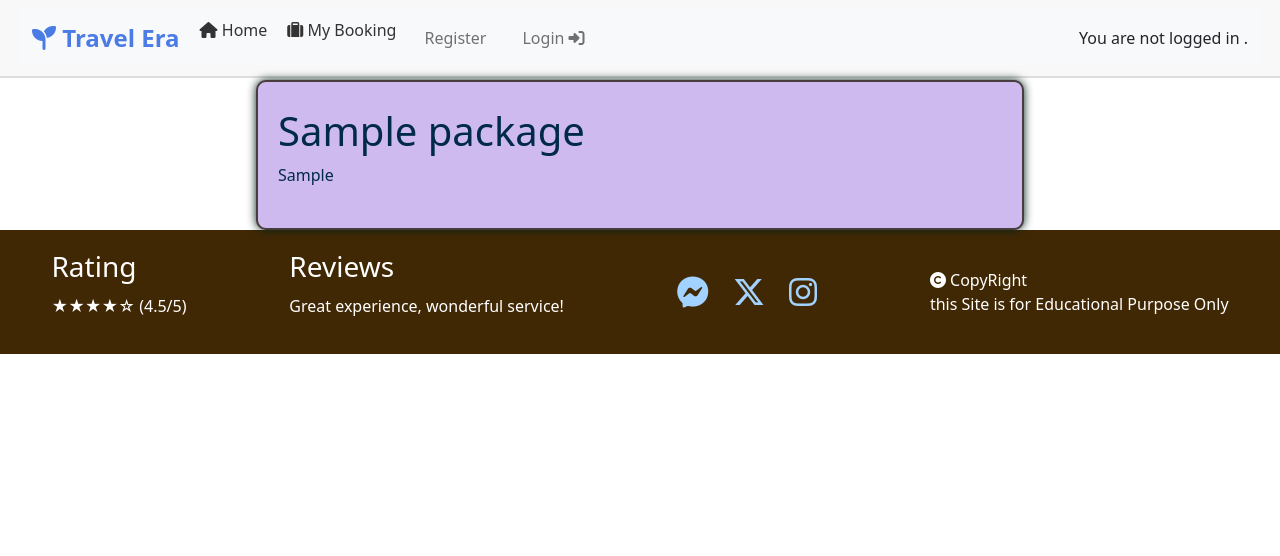
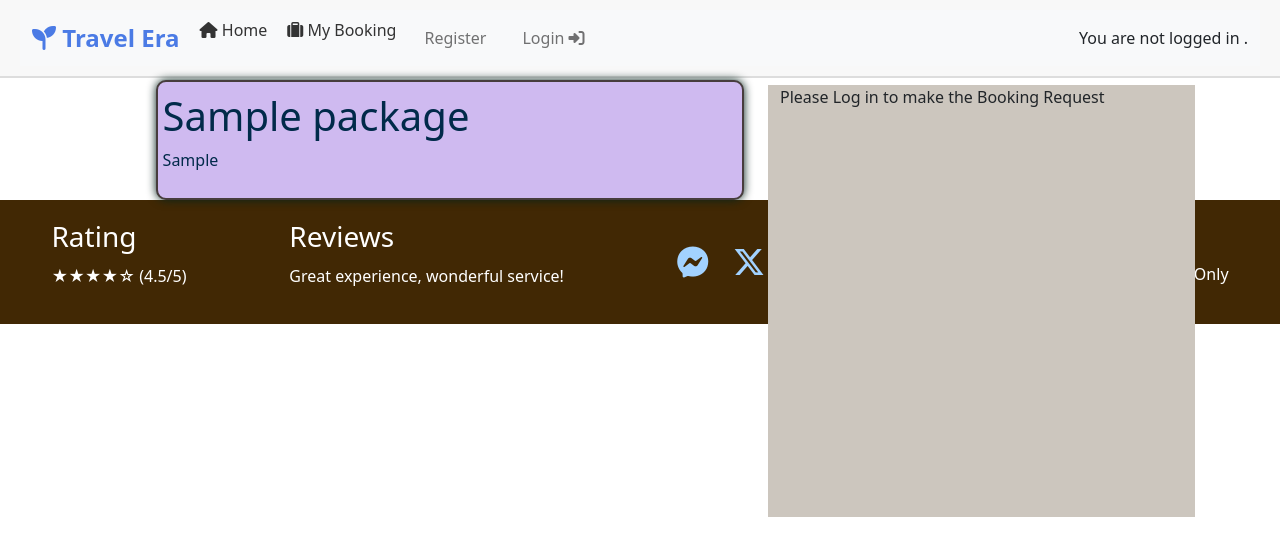
Before and after one commit to eshwes01/travel, a Django app: page /1 in a window 1280 px wide. Shown: the top 556 px of the page. Run offline with Django 4.2, Linux system fonts and the light colour scheme; tables that the repository leaves empty hold one stand-in row (values such as "Sample post"); some libraries are stand-ins or nearby versions.

Commit message:
Added booking form in itinerary detail page, admin site and Booking model updated

```diff
--- a/destinations/forms.py
+++ b/destinations/forms.py
@@ -1,7 +1,12 @@
-from .models import Comment
+from .models import Comment,Booking
 from django import forms
 
 class CommentForm(forms.ModelForm):
     class Meta:
         model = Comment
         fields = ('body',)
+
+class BookingForm(forms.ModelForm):
+    class Meta:
+        model = Booking
+        fields = ('month','no_of_people',)
--- a/destinations/models.py
+++ b/destinations/models.py
@@ -67,3 +67,22 @@
     body = models.TextField()
     approved = models.BooleanField(default=False)
     created_on = models.DateTimeField(auto_now_add=True)
+
+class Booking(models.Model):
+    user = models.ForeignKey(
+        User,
+        on_delete= models.CASCADE,
+        related_name = "user"
+    )
+    package = models.ForeignKey(
+        Packages,
+        on_delete=models.CASCADE,
+        related_name= "bookings"
+    )
+    month = models.IntegerField()
+    no_of_people = models.IntegerField(default = 1)
+
+# def profile_page(request):
+#     user = get_object_or_404(User, user=request.user)
+#     # Retrieve all comments for the user object
+#     comments = user.commenter.all()
--- a/destinations/templates/destinations/itinerary_detail.html
+++ b/destinations/templates/destinations/itinerary_detail.html
@@ -1,12 +1,32 @@
 {% extends "base.html" %}
 {% load static %}
 {% block content %}
-    <div class="row">
-    <div class="col ">
-        <article class="mx-auto info">
-                <h1 >{{ package.package_title}}</h1>
-                <p> {{ package.itinerary | safe }}</p>
-        </article>
+{% load crispy_forms_tags %}
+
+    <div class= "container">
+        <div class="row">
+            <!-- Itinerary detail section -->
+        <div class="col-md-8">
+            <article class="info mx-auto">
+                    <h1 >{{ package.package_title}}</h1>
+                    <p> {{ package.itinerary | safe }}</p>
+            </article>
+        </div>
+            <!-- Booking form section start here  -->
+            <div class="col-md-4 booking-body">
+                {% if user.is_authenticated %}
+                <h5> Booking Request </h5>
+                <p> {{package.price}}</p>
+                <form id="bookingForm" method="post" style="margin-top: 1.3em;">
+                  {{ booking_form | crispy }}
+                  {% csrf_token %}
+                  <button id="submitButton" type="submit"
+                    class="btn btn-primary btn-lg">Submit</button>
+                </form>
+                {% else %}
+                <p>Please Log in to make the Booking Request</p>
+                {% endif %}
+            </div>
     </div>
-    </div>
+</div>
 {% endblock content%}
--- a/destinations/templates/destinations/package_detail.html
+++ b/destinations/templates/destinations/package_detail.html
@@ -34,8 +34,9 @@
                     <p> {{ co_name }}</p>
 
                 </article>
+            </div>
                 <!-- package.itinerary -->
-            </div>
+
         </div>
     {% endfor %}
 </div>
--- a/destinations/views.py
+++ b/destinations/views.py
@@ -2,8 +2,8 @@
 from django.views import generic
 from django.contrib import messages
 from django.http import HttpResponseRedirect
-from .models import Destination,Packages,Info,Comment
-from .forms import CommentForm
+from .models import Destination,Packages,Info,Comment,Booking
+from .forms import CommentForm,BookingForm
 
 
 class DestinationsList(generic.ListView):
@@ -64,6 +64,7 @@
             "comment_form": comment_form,
         }
     )
+
 def comment_edit(request, slug, comment_id):
     """
       view to edit comment
@@ -74,6 +75,7 @@
         info = destination.info
         comment = get_object_or_404(Comment, pk=comment_id)
         comment_form = CommentForm (data=request.POST, instance=comment)
+
         if comment_form.is_valid() and comment.author == request.user:
             comment = comment_form.save(commit=False)
             comment.info = info
@@ -84,14 +86,37 @@
             messages.add_message(request, messages.ERROR, 'Error on Update')
         return HttpResponseRedirect(reverse('info_detail',args = [slug]))
 
+
 def itinerary_detail(request, package_id):
 
-    package = get_object_or_404(Packages, pk= package_id)
+        queryset = Packages.objects.all()
+        package = get_object_or_404(queryset, pk= package_id)
 
-    return render(
-        request,
-        "destinations/itinerary_detail.html",
-        {
-            'package' : package
-        }
+        bookings = package.bookings.all()
+        # booking_count = package.bookings.filter(request.user).count()
+
+        if request.method == "POST":
+            print("Received a POST request")
+            booking_form = BookingForm(data=request.POST)
+
+            if booking_form.is_valid() and booking.user == request.user:
+                booking = booking_form.save(commit=False)
+                booking.user = request.user
+                booking.package = package
+                booking.save()
+                messages.add_message(request, messages.SUCCESS, '')
+            else :
+                messages.add_message(request, messages.ERROR, 'Error on Booking')
+            return HttpResponseRedirect(reverse('itinerary_detail',args = [slug]))
+        booking_form = BookingForm()
+
+        return render(
+            request,
+            "destinations/itinerary_detail.html",
+            {
+                'package' : package,
+                'bookings' : bookings,
+                # 'booking_count' : booking_count,
+                'booking_form' : booking_form,
+            }
     )
--- a/static/css/style.css
+++ b/static/css/style.css
@@ -1,4 +1,3 @@
-
 /* General Reset */
 * {
     margin: 0;
@@ -13,7 +12,7 @@
 
 body {
     font-family: Open Sans, sans-serif;
-    font-size : 13px;
+    font-size: 13px;
 }
 
 /* Header (Navigation Bar) */
@@ -42,6 +41,7 @@
     text-decoration: none;
     color: #333;
 }
+
 nav ul li a:hover {
     color: #92afec;
     font-size: 25px;
@@ -65,7 +65,7 @@
     object-fit: cover;
 }
 
-.hero-text{
+.hero-text {
     position: absolute;
     top: 50%;
     left: 50%;
@@ -76,23 +76,23 @@
     margin-bottom: 20px;
 }
 
-.hero-text-package{
-    color : #758bfd;
+.hero-text-package {
+    color: #758bfd;
 }
 
-.img-placeholder{
+.img-placeholder {
     border-radius: 15px 50px 30px 5px;
     width: 95%;
     height: 35%;
-    padding : 5px;
+    padding: 5px;
     box-shadow: 5px 3px 5px #cad2c5;
 }
 
-.package-img-placeholder{
-    width :80%;
+.package-img-placeholder {
+    width: 80%;
     height: 85%;
     border-radius: 15px 50px 30px;
-    padding : 5px;
+    padding: 5px;
 }
 
 .explore-btn {
@@ -104,12 +104,11 @@
 
 .explore-btn:hover {
     font-size: 3.6rem;
-    border-radius : 8px;
+    border-radius: 8px;
 }
 
 /*  Destination  */
-.destination-container
-{
+.destination-container {
     display: flex;
     justify-content: space-around;
     flex-wrap: wrap;
@@ -118,7 +117,7 @@
     background-color: #faf6f6;
 }
 
-.destination{
+.destination {
     border: 1px solid #ddd;
     border-radius: 25px;
     padding: 15px;
@@ -144,26 +143,32 @@
     border-radius: 8px;
 }
 
-.destination_text{
-    display:relative;
-    font-size : 1.6rem;
-    color : #f8edeb;
+.destination_text {
+    display: relative;
+    font-size: 1.6rem;
+    color: #f8edeb;
     background-color: #233d4d;
     border-radius: 11px;
     letter-spacing: 1.2px;
     text-shadow: 2px 2px 5px red;
-    margin-left : 10px;
-    padding:5px 10px;
-    width:100%;
+    margin-left: 10px;
+    padding: 5px 10px;
+    width: 100%;
 }
 
-article .description_text{
-    font-size : 14px;
-    color : #f7e1d7;
+.created-on {
+    color: rgba(224, 243, 117, 0.3);
+    font-size: 1.8rem;
+    font-weight: 400;
+}
+
+article .description_text {
+    font-size: 14px;
+    color: #f7e1d7;
 }
 
 /* Package  */
-.package-container{
+.package-container {
     display: absolute;
     justify-content: center;
     margin-top: 10px;
@@ -172,32 +177,32 @@
     background-color: #ffffff;
 }
 
-.package-body{
+.package-body {
     display: relative;
     border: 1px solid #ddd;
     border-radius: 10px;
     padding: 20px 30px;
     width: 60%;
     box-shadow: 0 0 10px rgb(150, 143, 143);
-    margin : 5px;
+    margin: 5px;
     letter-spacing: 0.2;
 }
 
-.package-text{
-    font-size : 2rem;
-    color : hsl(1, 61%, 27%);
-    display:relative;
+.package-text {
+    font-size: 2rem;
+    color: hsl(1, 61%, 27%);
+    display: relative;
     letter-spacing: 1.2px;
     text-shadow: 2px 2px 5px #131008;
 }
 
-.package-body article{
+.package-body article {
     font-size: 1rem;
-    color : #012a4a;
+    color: #012a4a;
 }
 
-.package_price{
-    color : #311fe2;
+.package_price {
+    color: #311fe2;
     font-size: 2rem;
     font-style: italic;
     font-weight: 600px;
@@ -207,7 +212,7 @@
     background-color: #ada7c9;
     box-shadow: 0 4px 8px 0 rgba(171, 102, 102, 0.2), 0 6px 20px 0 rgba(0, 0, 0, 0.19);
     margin-bottom: 25px;
-  }
+}
 
 /* .btn-destination {
     display: flex;
@@ -228,37 +233,43 @@
 } */
 
 /* Info section */
-.info{
+.info {
     display: relative;
     border: 2px solid #473d3d;
     border-radius: 10px;
-    width: 60%;
+    width: 80%;
     box-shadow: 0 0 10px #06241c;
-    margin-top :2px;
-    padding : 25px 20px;
-    background : #cfbaf0;
+    margin-top: 2px;
+    padding: 10px 5px;
+    background: #cfbaf0;
     color: #012a4a;
 }
 
-.dropdown-item{
+/* Booking Form */
+.booking-body {
+    background-color: rgb(204, 198, 190);
+    height: 54%;
+    width: auto;
+    position: fixed;
+    left: 60%;
+    top: 85px;
+    z-index: 2;
+}
+
+.dropdown-item {
     color: rgb(245, 218, 218);
     font-size: 1.2rem;
     font-weight: bold;
 }
 
-.created-on {
-    color : rgba(224, 243, 117, 0.3);
-    font-size: 1.8rem;
-    font-weight: 400;
-}
 
 /* Comment Section */
-h5 i{
+h5 i {
     font-size: 3rem;
 }
 
-.comment-body{
-    color : #fcf6bd;
+.comment-body {
+    color: #fcf6bd;
 }
 
 
@@ -284,5 +295,5 @@
     width: 120px;
     margin: 10px 10px;
     font-size: 2rem;
-    color : #a2d2ff;
+    color: #a2d2ff;
 }
```
Also changed, not shown: destinations/admin.py (+12 -1 lines), destinations/migrations/0019_booking.py (added), destinations/migrations/0020_alter_booking_package.py (added).
